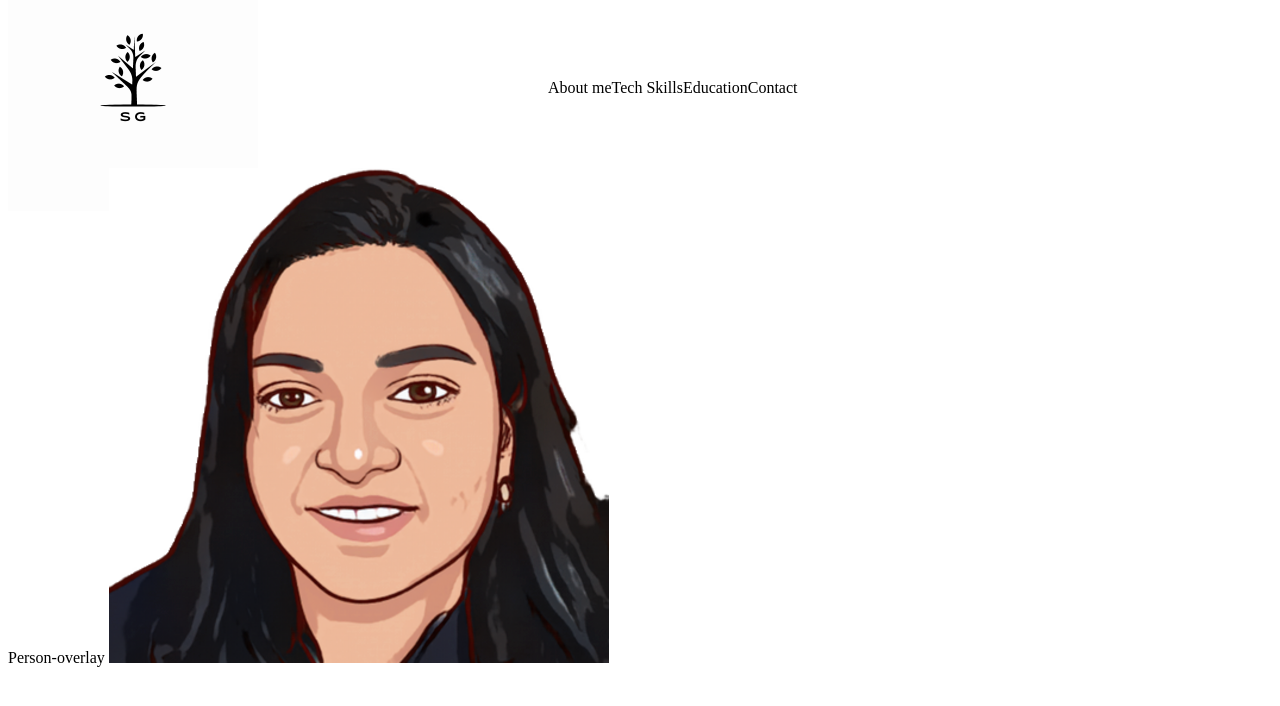
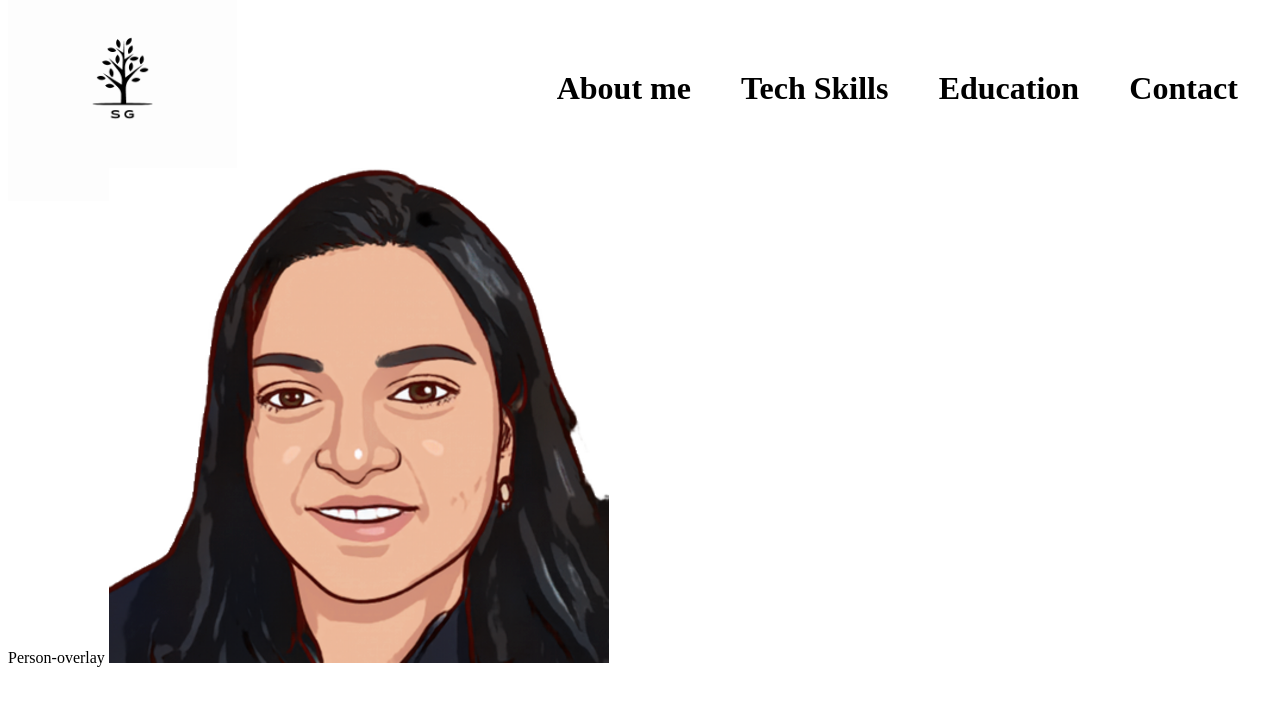
Before and after one commit to sgujuluva/Portfolio, a website: page src/index.html in a window 1280 px wide. Drawn offline with nearby package versions, Linux system fonts and the light colour scheme; files that its build step writes are made by us from their sources.

Commit message:
header nav styled

```diff
--- a/src/scss/components/_header_menu.scss
+++ b/src/scss/components/_header_menu.scss
@@ -10,6 +10,9 @@ header {
          width:50%;
         }
   }
+  nav{
+      width:70%;
+  }
   ul {
      display: flex;
     justify-content:space-evenly;
@@ -21,6 +24,8 @@ list-style: none;
       a {
         color: black;
         text-decoration: none;
+        font-size: 2rem;
+        font-weight: 900;
       }
 
 
```
